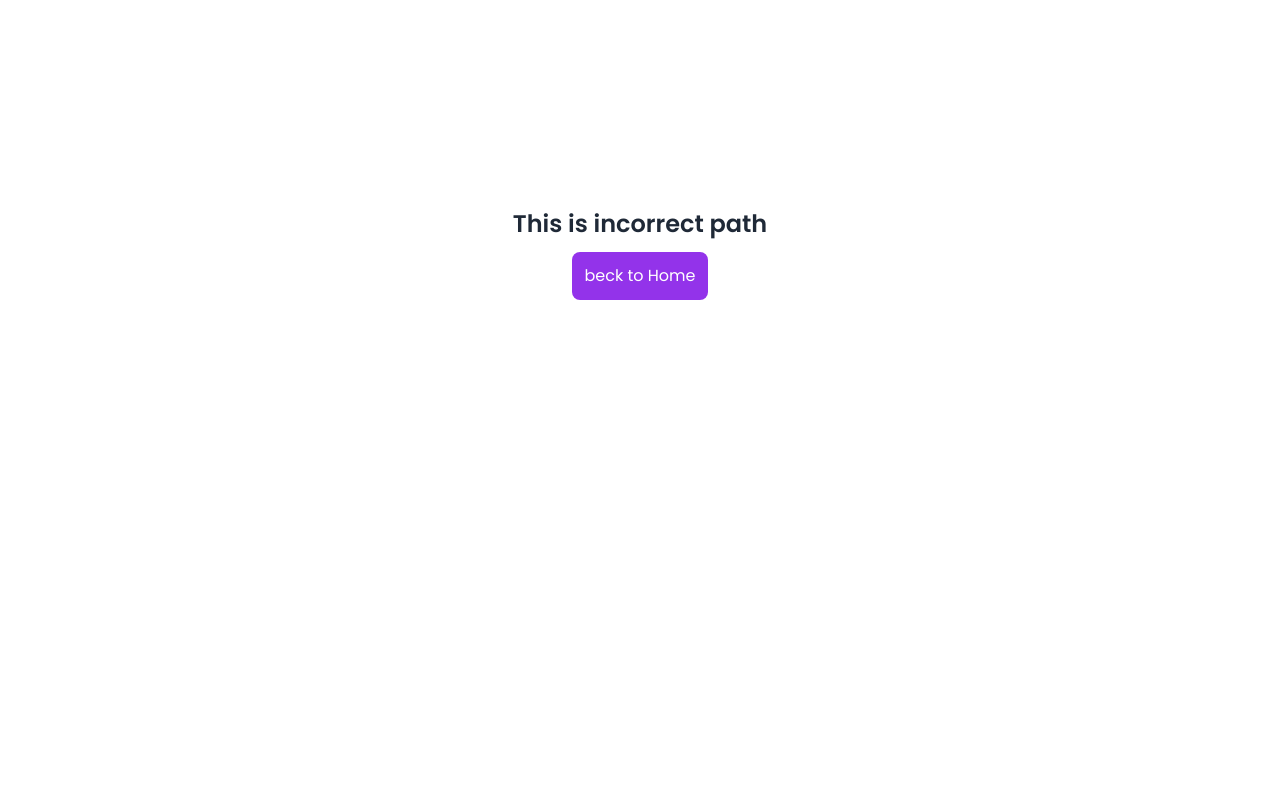
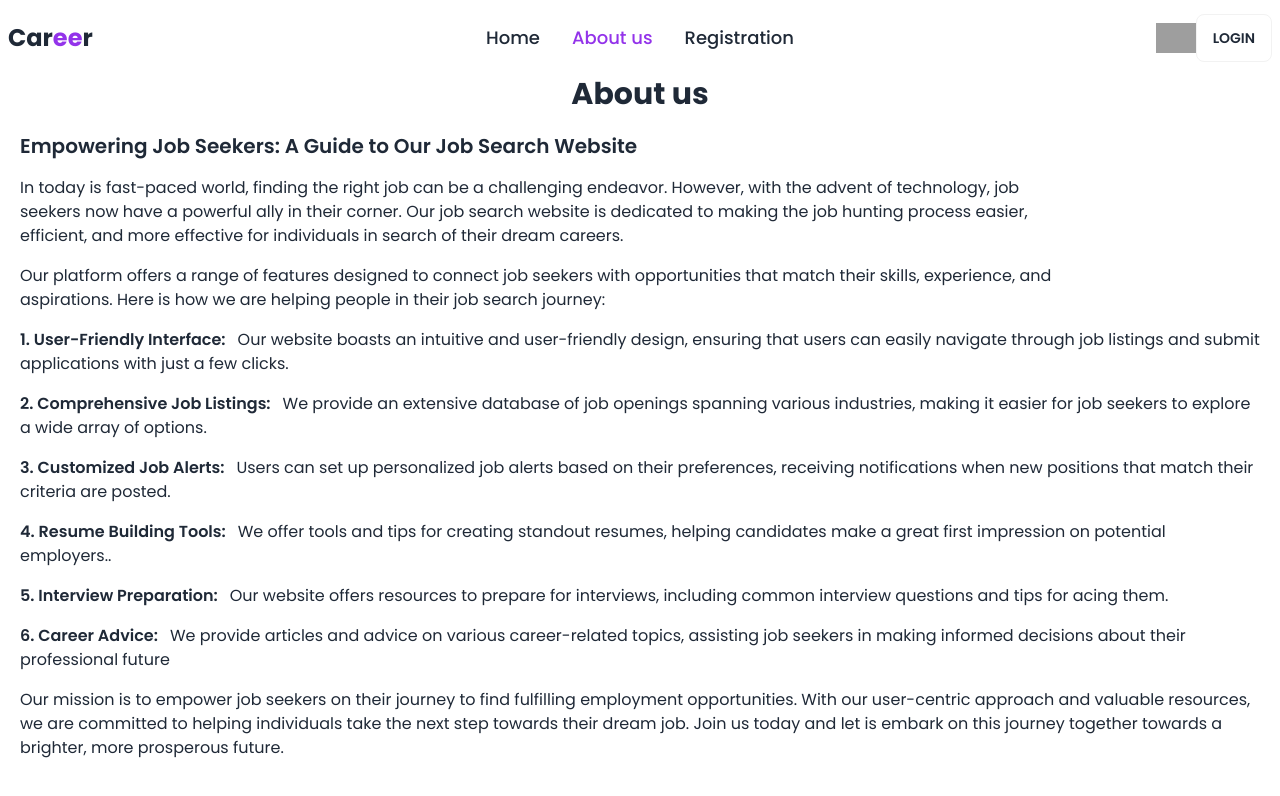
Before and after one commit to tanjilahamed99/career-hub, a React (Vite) app: page /about in a window 1280 px wide. Shown: the top 796 px of the page. Built offline with nearby package versions, Linux system fonts and the light colour scheme; no server answers; grey boxes are pictures that could not be loaded.

Commit message:
mcq anser added

```diff
--- a/public/employers.json
+++ b/public/employers.json
@@ -12,7 +12,7 @@
         "company_name": "XYZ Inc.",
         "salary_per_hour": 30,
         "open_jobs_count": 3,
-        "location": "Somewhere",
+        "location": "Dhaka",
         "description": "Jane Smith is a dedicated professional at XYZ Inc., A company known for its cutting-edge solutions for every time "
     },
     {
--- a/src/Component/Navbar/Navbar.jsx
+++ b/src/Component/Navbar/Navbar.jsx
@@ -31,12 +31,12 @@ const Navbar = () => {
 
 
         <li><NavLink
-            to="/"
+            to="/about"
             className={({ isActive, isPending }) =>
                 isPending ? "pending" : isActive ? "text-purple-600" : ""
             }
         >
-            Blog
+            About us
         </NavLink></li>
 
         <li><NavLink
--- /dev/null
+++ b/src/Pages/About/About.jsx
@@ -0,0 +1,51 @@
+import Navbar from "../../Component/Navbar/Navbar";
+
+const About = () => {
+    return (
+        <div>
+            <Navbar></Navbar>
+            <div className="px-5">
+                <h2 className="font-bold text-3xl text-center">About us</h2>
+                <div className="space-y-4">
+                    <h3 className="font-semibold text-xl mt-5">Empowering Job Seekers: A Guide to Our Job Search Website</h3>
+                    <p className="lg:pr-52">
+                        In today is fast-paced world, finding the right job can be a challenging endeavor.
+                        However, with the advent of technology, job seekers now have a powerful ally in their
+                        corner. Our job search website is dedicated to making the job hunting process easier,
+                        efficient, and more effective for individuals in search of their dream careers.
+
+                    </p>
+                    <p className="mt-4 lg:pr-52">Our platform offers a range of features designed to connect job seekers with opportunities that match their skills, experience, and aspirations. Here is how we are helping people in their job search journey:</p>
+
+                    <h2 className="">
+                        <span className="  font-semibold mr-3 ">1. User-Friendly Interface:</span>
+                        Our website boasts an intuitive and user-friendly design, ensuring that users can easily navigate through job listings and submit applications with just a few clicks.
+                    </h2>
+                    <h2 className="">
+                        <span className=" font-semibold mr-3 ">2. Comprehensive Job Listings:</span>
+                        We provide an extensive database of job openings spanning various industries, making it easier for job seekers to explore a wide array of options.
+                    </h2>
+                    <h2 className="">
+                        <span className=" font-semibold mr-3 ">3. Customized Job Alerts:</span>
+                        Users can set up personalized job alerts based on their preferences, receiving notifications when new positions that match their criteria are posted.
+                    </h2>
+                    <h2 className="">
+                        <span className=" font-semibold mr-3 ">4. Resume Building Tools:</span>
+                        We offer tools and tips for creating standout resumes, helping candidates make a great first impression on potential employers..
+                    </h2>
+                    <h2 className="">
+                        <span className=" font-semibold mr-3 ">5. Interview Preparation:</span>
+                        Our website offers resources to prepare for interviews, including common interview questions and tips for acing them.
+                    </h2>
+                    <h2 className="">
+                        <span className=" font-semibold mr-3">6. Career Advice:</span>
+                        We provide articles and advice on various career-related topics, assisting job seekers in making informed decisions about their professional future
+                    </h2>
+                    <p>Our mission is to empower job seekers on their journey to find fulfilling employment opportunities. With our user-centric approach and valuable resources, we are committed to helping individuals take the next step towards their dream job. Join us today and let is embark on this journey together towards a brighter, more prosperous future.</p>
+                </div>
+            </div>
+        </div>
+    );
+};
+
+export default About;
--- a/src/Pages/Employs/DisplayEmployers.jsx
+++ b/src/Pages/Employs/DisplayEmployers.jsx
@@ -4,7 +4,7 @@ const DisplayEmployers = ({ employers }) => {
     const { image_url, description, company_name, salary_per_hour, open_jobs_count, location } = employers
     return (
         <div className='shadow hover:shadow-xl p-6 bg-indigo-50'>
-            <div className='flex flex-col lg:flex-row gap-5 items-center'>
+            <div className='flex flex-col xl:flex-row gap-5 items-center'>
                 <div className='p-5 rounded-full w-[100%]'>
                     <img className='w-full h-[100px]' src={image_url} alt="" />
                 </div>
@@ -13,7 +13,7 @@ const DisplayEmployers = ({ employers }) => {
                     <p className="">{description}</p>
                 </div>
             </div>
-            <div className='flex flex-col lg:flex-row lg:items-center justify-center lg:gap-10  gap-3 rounded-md mt-5'>
+            <div className='flex flex-col xl:flex-row xl:items-center justify-center xl:gap-10  gap-3 rounded-md mt-5'>
               <p  className='font-normal text-purple-600'>{location}</p>
               <p className='font-normal '>${salary_per_hour}/Hour</p>
               <p className='font-normal'>{open_jobs_count} open jobs</p>
--- a/src/Pages/Employs/Employs.jsx
+++ b/src/Pages/Employs/Employs.jsx
@@ -9,11 +9,11 @@ const Employs = () => {
         <div>
             <Navbar></Navbar>
             <div className="flex flex-col-reverse md:flex-row items-center px-5 lg:px-0">
-                <div className="mt-3 md:mt-0">
-                    <h2 className="lg:text-6xl text-2xl font-bold leading-tight">Trusted by Hundreds <span className="text-purple-600">Employers</span> with High-Trust Culture</h2>
+                <div className="mt-3 pl-4 md:mt-0">
+                    <h2 className="xl:text-6xl lg:text-4xl text-2xl font-bold xl:leading-tight">Trusted by Hundreds <span className="text-purple-600">Employers</span> with High-Trust Culture</h2>
                     <p className="text-medium mt-4 text-lg">Career is an online platform that serves as a marketplace connecting job seekers and employers.</p>
                 </div>
-                <img className="w-1/2 lg:h-[600px]" src="https://i.ibb.co/MpPQKdJ/pngwing-com-23.png" alt="" />
+                <img className="w-1/2 xl:h-[600px]" src="https://i.ibb.co/MpPQKdJ/pngwing-com-23.png" alt="" />
             </div>
             <h2 className="text-2xl font-semibold text-center mt-10">Showing All Employers</h2>
             <div className="grid gap-10 px-4 my-10 grid-cols-1 md:grid-cols-2 lg:grid-cols-3 items-center">
--- a/src/Pages/Login/Login.jsx
+++ b/src/Pages/Login/Login.jsx
@@ -54,9 +54,9 @@ const Login = () => {
         <div>
             <Navbar></Navbar>
             <div className="hero min-h-screen">
-                <div className="lg:w-1/3 w-[90%] mx-auto">
+                <div className="lg:w-1/3 md:w-1/2 w-[90%]  mx-auto">
                     <div className="text-center ">
-                        <h1 className="text-5xl font-bold mb-3">Login now!</h1>
+                        <h1 className="md:text-5xl text-2xl mt-5 font-bold mb-3">Login now!</h1>
                     </div>
                     <div className=" w-full shadow-2xl bg-base-100">
                         <form onSubmit={login} className="card-body">
--- a/src/Route/Route.jsx
+++ b/src/Route/Route.jsx
@@ -8,6 +8,7 @@ import PrivateRoute from "./PrivateRoute";
 import AppliedJob from "../Pages/AppliedJob/AppliedJob";
 import Error from "../Pages/Error/Error";
 import Employs from "../Pages/Employs/Employs";
+import About from "../Pages/About/about";
 
 const Route = createBrowserRouter([
     {
@@ -40,6 +41,10 @@ const Route = createBrowserRouter([
                 path: '/employers',
                 element: <Employs></Employs>,
                 loader: () => fetch('employers.json')
+            },
+            {
+                path: '/about',
+                element: <About></About>
             }
         ]
     }
--- /dev/null
+++ b/y/index.html
@@ -0,0 +1,89 @@
+<!DOCTYPE html>
+<html>
+  <head>
+    <meta charset="utf-8">
+    <meta name="viewport" content="width=device-width, initial-scale=1">
+    <title>Welcome to Firebase Hosting</title>
+
+    <!-- update the version number as needed -->
+    <script defer src="/__/firebase/10.4.0/firebase-app-compat.js"></script>
+    <!-- include only the Firebase features as you need -->
+    <script defer src="/__/firebase/10.4.0/firebase-auth-compat.js"></script>
+    <script defer src="/__/firebase/10.4.0/firebase-database-compat.js"></script>
+    <script defer src="/__/firebase/10.4.0/firebase-firestore-compat.js"></script>
+    <script defer src="/__/firebase/10.4.0/firebase-functions-compat.js"></script>
+    <script defer src="/__/firebase/10.4.0/firebase-messaging-compat.js"></script>
+    <script defer src="/__/firebase/10.4.0/firebase-storage-compat.js"></script>
+    <script defer src="/__/firebase/10.4.0/firebase-analytics-compat.js"></script>
+    <script defer src="/__/firebase/10.4.0/firebase-remote-config-compat.js"></script>
+    <script defer src="/__/firebase/10.4.0/firebase-performance-compat.js"></script>
+    <!--
+      initialize the SDK after all desired features are loaded, set useEmulator to false
+      to avoid connecting the SDK to running emulators.
+    -->
+    <script defer src="/__/firebase/init.js?useEmulator=true"></script>
+
+    <style media="screen">
+      body { background: #ECEFF1; color: rgba(0,0,0,0.87); font-family: Roboto, Helvetica, Arial, sans-serif; margin: 0; padding: 0; }
+      #message { background: white; max-width: 360px; margin: 100px auto 16px; padding: 32px 24px; border-radius: 3px; }
+      #message h2 { color: #ffa100; font-weight: bold; font-size: 16px; margin: 0 0 8px; }
+      #message h1 { font-size: 22px; font-weight: 300; color: rgba(0,0,0,0.6); margin: 0 0 16px;}
+      #message p { line-height: 140%; margin: 16px 0 24px; font-size: 14px; }
+      #message a { display: block; text-align: center; background: #039be5; text-transform: uppercase; text-decoration: none; color: white; padding: 16px; border-radius: 4px; }
+      #message, #message a { box-shadow: 0 1px 3px rgba(0,0,0,0.12), 0 1px 2px rgba(0,0,0,0.24); }
+      #load { color: rgba(0,0,0,0.4); text-align: center; font-size: 13px; }
+      @media (max-width: 600px) {
+        body, #message { margin-top: 0; background: white; box-shadow: none; }
+        body { border-top: 16px solid #ffa100; }
+      }
+    </style>
+  </head>
+  <body>
+    <div id="message">
+      <h2>Welcome</h2>
+      <h1>Firebase Hosting Setup Complete</h1>
+      <p>You're seeing this because you've successfully setup Firebase Hosting. Now it's time to go build something extraordinary!</p>
+      <a target="_blank" href="https://firebase.google.com/docs/hosting/">Open Hosting Documentation</a>
+    </div>
+    <p id="load">Firebase SDK Loading&hellip;</p>
+
+    <script>
+      document.addEventListener('DOMContentLoaded', function() {
+        const loadEl = document.querySelector('#load');
+        // // 🔥🔥🔥🔥🔥🔥🔥🔥🔥🔥🔥🔥🔥🔥🔥🔥🔥🔥🔥🔥🔥🔥🔥🔥🔥🔥🔥🔥🔥🔥🔥
+        // // The Firebase SDK is initialized and available here!
+        //
+        // firebase.auth().onAuthStateChanged(user => { });
+        // firebase.database().ref('/path/to/ref').on('value', snapshot => { });
+        // firebase.firestore().doc('/foo/bar').get().then(() => { });
+        // firebase.functions().httpsCallable('yourFunction')().then(() => { });
+        // firebase.messaging().requestPermission().then(() => { });
+        // firebase.storage().ref('/path/to/ref').getDownloadURL().then(() => { });
+        // firebase.analytics(); // call to activate
+        // firebase.analytics().logEvent('tutorial_completed');
+        // firebase.performance(); // call to activate
+        //
+        // // 🔥🔥🔥🔥🔥🔥🔥🔥🔥🔥🔥🔥🔥🔥🔥🔥🔥🔥🔥🔥🔥🔥🔥🔥🔥🔥🔥🔥🔥🔥🔥
+
+        try {
+          let app = firebase.app();
+          let features = [
+            'auth',
+            'database',
+            'firestore',
+            'functions',
+            'messaging',
+            'storage',
+            'analytics',
+            'remoteConfig',
+            'performance',
+          ].filter(feature => typeof app[feature] === 'function');
+          loadEl.textContent = `Firebase SDK loaded with ${features.join(', ')}`;
+        } catch (e) {
+          console.error(e);
+          loadEl.textContent = 'Error loading the Firebase SDK, check the console.';
+        }
+      });
+    </script>
+  </body>
+</html>
```
Also changed, not shown: firebase.json (added), 2 other files (tests, documents, lock files or other folders).
